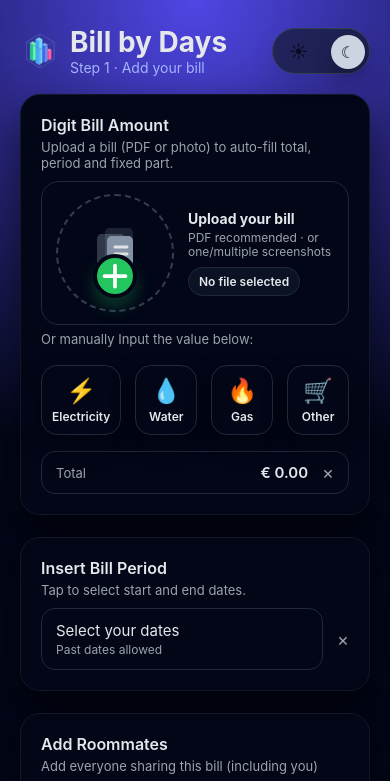
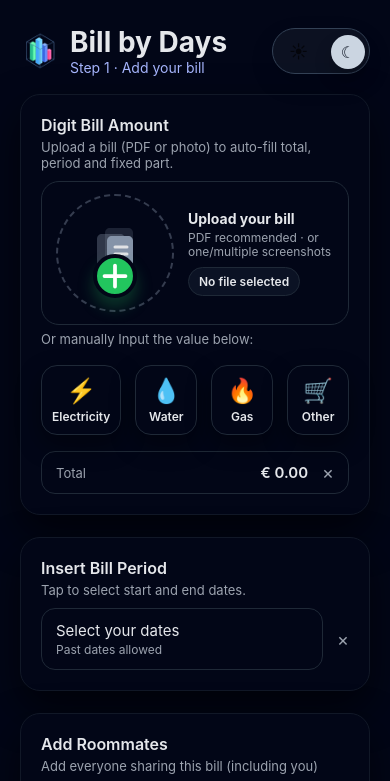
Before and after one commit to forsitmedia/billbydays, a plain HTML site: page index.html in a window 390 px wide. Both pictures are taken after a click on the label "Toggle dark mode". Shown: the top 781 px of the page. Drawn offline with Linux system fonts and the light colour scheme.

Commit message:
full dark mode iphone

```diff
--- a/index.html
+++ b/index.html
@@ -4,7 +4,11 @@
   <meta name="description" content="Split utility bills like electricity, water and gas consumption fairly, based on each roommate’s presence days. Simple, accurate, transparent bill splitting for shared homes.
   You were not at home, then you shouldn 't pay for that day." />
 
-  <meta name="viewport" content="width=device-width, initial-scale=1.0" />
+  <meta name="viewport" content="width=device-width, initial-scale=1.0, viewport-fit=cover">
+<meta name="theme-color" content="#eef1f5" id="themeColorMeta">
+<meta name="apple-mobile-web-app-capable" content="yes">
+<meta name="apple-mobile-web-app-status-bar-style" content="black-translucent">
+
 
   <!-- Canonical: consolidate homepage on "/" -->
   <link rel="canonical" href="https://billbydays.com/">
@@ -47,13 +51,17 @@
     }
 
     body {
-  background: var(--bg);
+  background: var(--page-bg);
   /* more top padding so header sits well below Dynamic Island */
   padding: calc(25px + env(safe-area-inset-top, 0px)) 20px calc(20px + env(safe-area-inset-bottom, 0px));
   display: flex;
   justify-content: center;
+
+  /* iPhone Safari: use svh so it truly fills the visible screen */
   min-height: 100vh;
-}
+  min-height: 100svh;
+}
+
 
 
     .app {
@@ -654,7 +662,7 @@ backdrop-filter: blur(8px);
 /* ============ PRO MODE THEME ============ */
 
 body.pro-mode {
-  background: radial-gradient(circle at top, #4f46e5 0, #020617 55%);
+  background:  #020617;
 }
 
 /* Cards + general text */
@@ -1597,7 +1605,65 @@ body.pro-mode .calendar-copy-main:hover{
   background: #0b1224;
 }
 
-
+/* ===========================
+   FULL-SCREEN BACKGROUND (iPhone safe areas)
+   Fixes white gaps (top/bottom) in dark mode
+=========================== */
+
+/* Default page bg (light) */
+:root{
+  --page-bg: #f7f8fb;
+
+  /* Safe-area backgrounds (default = same as page bg) */
+  --safe-top-bg: var(--page-bg);
+  --safe-bottom-bg: var(--page-bg);
+}
+
+
+/* Let the *page itself* use the same bg as body */
+html{
+  background: var(--page-bg);
+}
+
+/* Dark mode sets the page bg variable on <html>
+   (because <html> does NOT inherit from <body>) */
+html.pro-mode{
+  --page-bg: #020617;
+
+  /* Match your dark-mode header/background gradient at the TOP */
+  --safe-top-bg: radial-gradient(circle at top, #4f46e5 0, #020617 55%);
+
+  /* Keep bottom consistent (no purple band at the bottom) */
+  --safe-bottom-bg: #020617;
+}
+
+
+
+/* Paint the safe-area TOP */
+body::before{
+  content:"";
+  position: fixed;
+  top: 0;
+  left: 0;
+  right: 0;
+  height: env(safe-area-inset-top, 0px);
+  background: var(--safe-top-bg);
+  z-index: 9999;
+  pointer-events: none;
+}
+
+/* Paint the safe-area BOTTOM (this is the one that often stays white) */
+body::after{
+  content:"";
+  position: fixed;
+  left: 0;
+  right: 0;
+  bottom: 0;
+  height: env(safe-area-inset-bottom, 0px);
+  background: var(--safe-bottom-bg);
+  z-index: 9999;
+  pointer-events: none;
+}
 
 
   </style>
--- a/index.js
+++ b/index.js
@@ -395,11 +395,9 @@ ensureYouRoommate();
 ====================== */
 
 function applyThemeUI() {
-  if (isDark) {
-    document.body.classList.add("pro-mode"); // dark theme
-  } else {
-    document.body.classList.remove("pro-mode"); // light theme
-  }
+  // ✅ apply to BOTH <body> and <html>
+  document.body.classList.toggle("pro-mode", isDark);
+  document.documentElement.classList.toggle("pro-mode", isDark);
 
   // sync the checkbox UI
   if (themeToggle) themeToggle.checked = isDark;
@@ -408,6 +406,7 @@ function applyThemeUI() {
   renderExpenses();
   updateTotalBillFromExpenses();
 }
+
 
 // 🔥 THIS was missing: react to user toggling the switch
 if (themeToggle) {
--- a/step2.js
+++ b/step2.js
@@ -38,8 +38,9 @@ if (legacyMode) localStorage.removeItem("splitroomMode");
 
 
 function applyThemeUI() {
-  if (isDark) document.body.classList.add("pro-mode");
-  else document.body.classList.remove("pro-mode");
+  // ✅ apply to BOTH <body> and <html> (same as Step 1)
+  document.body.classList.toggle("pro-mode", isDark);
+  document.documentElement.classList.toggle("pro-mode", isDark);
 
   // keep toggle in sync
   if (themeToggle) themeToggle.checked = isDark;
@@ -48,6 +49,7 @@ function applyThemeUI() {
   const proExplain = document.getElementById("proPeriodExplanation");
   if (proExplain) proExplain.style.display = "block";
 }
+
 
 if (themeToggle) {
   themeToggle.addEventListener("change", () => {
--- a/step3.js
+++ b/step3.js
@@ -239,11 +239,12 @@ summaryPeriodEl.textContent =
   startDate.toLocaleDateString() + " → " + endDate.toLocaleDateString();
 
 function applyThemeUI() {
-  if (isDark) document.body.classList.add("pro-mode");
-  else document.body.classList.remove("pro-mode");
+  document.body.classList.toggle("pro-mode", isDark);
+  document.documentElement.classList.toggle("pro-mode", isDark);
 
   if (themeToggle) themeToggle.checked = isDark;
 }
+
 
 if (themeToggle) {
   themeToggle.addEventListener("change", () => {
```
Also changed, not shown: step2.html (+59 -5 lines), step3.html (+40 -3 lines).
